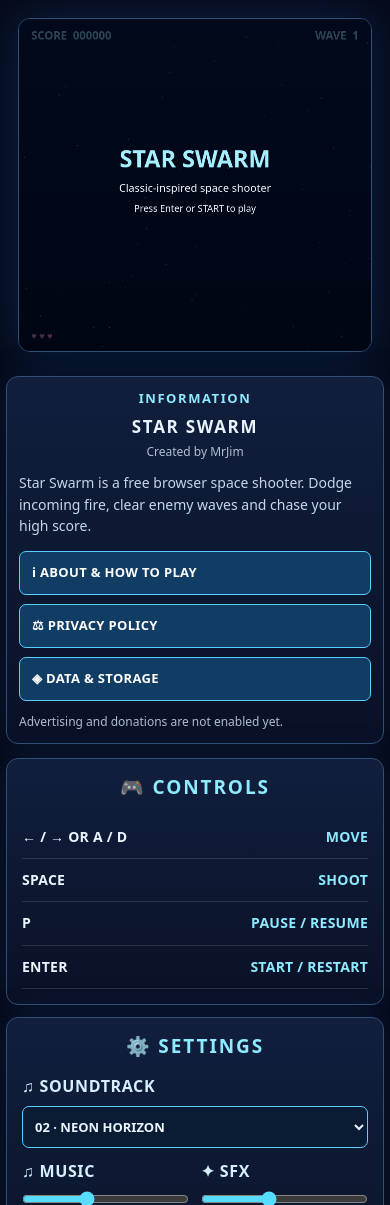
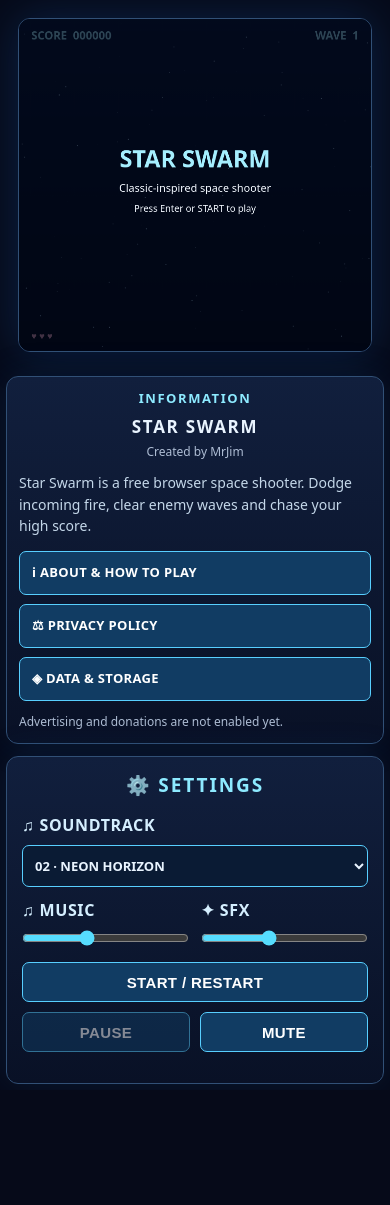
Before and after one commit to MasterJimo/Simple-galaga, a plain HTML site: page index.html in a window 390 px wide. Shown: the top 1205 px of the page. After the commit the page ends 1090 px from the top, so only its background shows below. Drawn offline with Linux system fonts and the light colour scheme.

Commit message:
Remove redundant Controls panel; expand INFORMATION

```diff
--- a/index.html
+++ b/index.html
@@ -6,9 +6,9 @@
 .shell{grid-column:2;min-width:0}
 /* Matching panels on either side of the centered playfield. */
 .left-sidebar{grid-column:1;grid-row:1;justify-self:end;width:min(100%,280px);min-width:0;position:sticky;top:12px;max-height:calc(100dvh - 24px);overflow-y:auto;overscroll-behavior:contain;display:flex;flex-direction:column;gap:14px}
-.controls-panel,.control-guide-panel,.credits-panel{width:100%;min-width:0;background:linear-gradient(180deg,#111f3d,#091126);border:1px solid #315076;border-radius:12px;padding:15px 12px;box-shadow:0 0 35px #13519c30}
+.controls-panel,.credits-panel{width:100%;min-width:0;background:linear-gradient(180deg,#111f3d,#091126);border:1px solid #315076;border-radius:12px;padding:15px 12px;box-shadow:0 0 35px #13519c30}
 .controls-panel{grid-column:3;grid-row:1;justify-self:start;width:min(100%,280px);position:sticky;top:12px;max-height:calc(100dvh - 24px);overflow-y:auto;overscroll-behavior:contain}
-.controls-panel h2,.control-guide-panel h2,.credits-panel h2{color:#8deaff;letter-spacing:.1em;font-size:clamp(16px,1.5vw,22px);text-align:center;margin:0 0 16px}
+.controls-panel h2,.credits-panel h2{color:#8deaff;letter-spacing:.1em;font-size:clamp(16px,1.5vw,22px);text-align:center;margin:0 0 16px}
 .audio-settings{display:flex;flex-direction:column;gap:17px}
 .audio-control{display:flex;flex-direction:column;gap:9px;width:100%;font-size:16px;font-weight:800;letter-spacing:.04em;color:#d5efff}
 .audio-control input{display:block;width:100%;margin:0;accent-color:#56ddff;cursor:pointer}
@@ -22,6 +22,10 @@
 .credits-panel .donate-btn[hidden] + .credits-name{margin-top:0}
 .credits-panel .donate-btn:hover{background:#113c63}
 .credits-panel{padding:12px}
+@media (min-width:1001px){
+ .left-sidebar{min-height:min(550px,calc(100dvh - 24px))}
+ .credits-panel{flex:1}
+}
 .credits-panel h2{font-size:13px;letter-spacing:.12em;margin:0 0 8px}
 .credits-panel .info-game-title{text-align:center;color:#e9f4ff;font-size:17px;font-weight:800;letter-spacing:.10em;margin:0 0 5px}
 .credits-panel .credits-name{text-align:center;color:#aebdd4;font-size:12px;margin:0}
@@ -31,34 +35,24 @@
 .credits-links a:hover{background:#195d90}
 .credits-links a:focus-visible{outline:3px solid #8deaff;outline-offset:3px}
 .credits-panel .credits-status{font-size:12px;line-height:1.5;color:#aebdd4;margin:12px 0 0;text-align:left}
-.guide-row{display:flex;justify-content:space-between;align-items:flex-start;gap:8px;padding:12px 0;border-bottom:1px solid #ffffff20;font-size:15px;font-weight:800;line-height:1.3;letter-spacing:.018em;text-transform:uppercase}
-.guide-row strong{color:#e9f4ff;flex:1}
-.guide-row span{color:#8deaff;text-align:right;flex:1}
 @media (max-width:1150px){
  .app-layout{grid-template-columns:minmax(170px,230px) minmax(0,720px) minmax(170px,230px);gap:12px;justify-content:center}
- .guide-row{font-size:13px}
 }
 @media (max-width:1000px){
  .app-layout{display:flex;flex-direction:column;align-items:center;gap:12px;padding:6px}
  .shell{order:0}
  .left-sidebar{order:1;position:static;max-height:none;overflow:visible;width:min(100%,760px)}
- .control-guide-panel{width:100%;padding:15px}
  .credits-panel{width:100%;padding:12px}
- /* On phones show credits immediately below the game, then the controls guide. */
- .credits-panel{order:0}
- .control-guide-panel{order:1}
  .controls-panel{order:2;position:static;max-height:none;overflow:visible;width:min(100%,760px);padding:15px}
- .controls-panel h2,.control-guide-panel h2{font-size:21px}
+ .controls-panel h2{font-size:21px}
   .audio-settings{display:grid;grid-template-columns:repeat(2,minmax(0,1fr));gap:20px}
   .track-select{grid-column:1/-1}
  .action-buttons{display:grid;grid-template-columns:repeat(2,minmax(0,1fr));gap:10px;margin:16px 0}
  .action-buttons button:first-child{grid-column:1/-1}
- .guide-row{font-size:16px}
 }
 @media (max-width:470px){
  .audio-settings{gap:12px}
- .guide-row{font-size:14px}
- .controls-panel h2,.control-guide-panel h2{font-size:19px}
+ .controls-panel h2{font-size:19px}
 }
 
 .touch-controls{display:none;width:100%;max-width:720px;gap:12px;margin:10px auto 0;justify-content:space-between;touch-action:none;user-select:none;-webkit-user-select:none}
@@ -77,15 +71,6 @@
 .cheat-modal button{font-weight:800;margin:15px auto 0;min-height:44px}
 </style></head><body><div class="app-layout">
 <div class="left-sidebar">
-<aside class="control-guide-panel" aria-labelledby="guideTitle">
-  <h2 id="guideTitle">🎮 CONTROLS</h2>
-  <div class="control-guide" aria-label="Keyboard controls">
-    <div class="guide-row"><strong>← / → OR A / D</strong><span>MOVE</span></div>
-    <div class="guide-row"><strong>SPACE</strong><span>SHOOT</span></div>
-    <div class="guide-row"><strong>P</strong><span>PAUSE / RESUME</span></div>
-    <div class="guide-row"><strong>ENTER</strong><span>START / RESTART</span></div>
-  </div>
-</aside>
 <section class="credits-panel" aria-labelledby="infoTitle">
   <h2 id="infoTitle">INFORMATION</h2>
   <p class="info-game-title">STAR SWARM</p>
```
